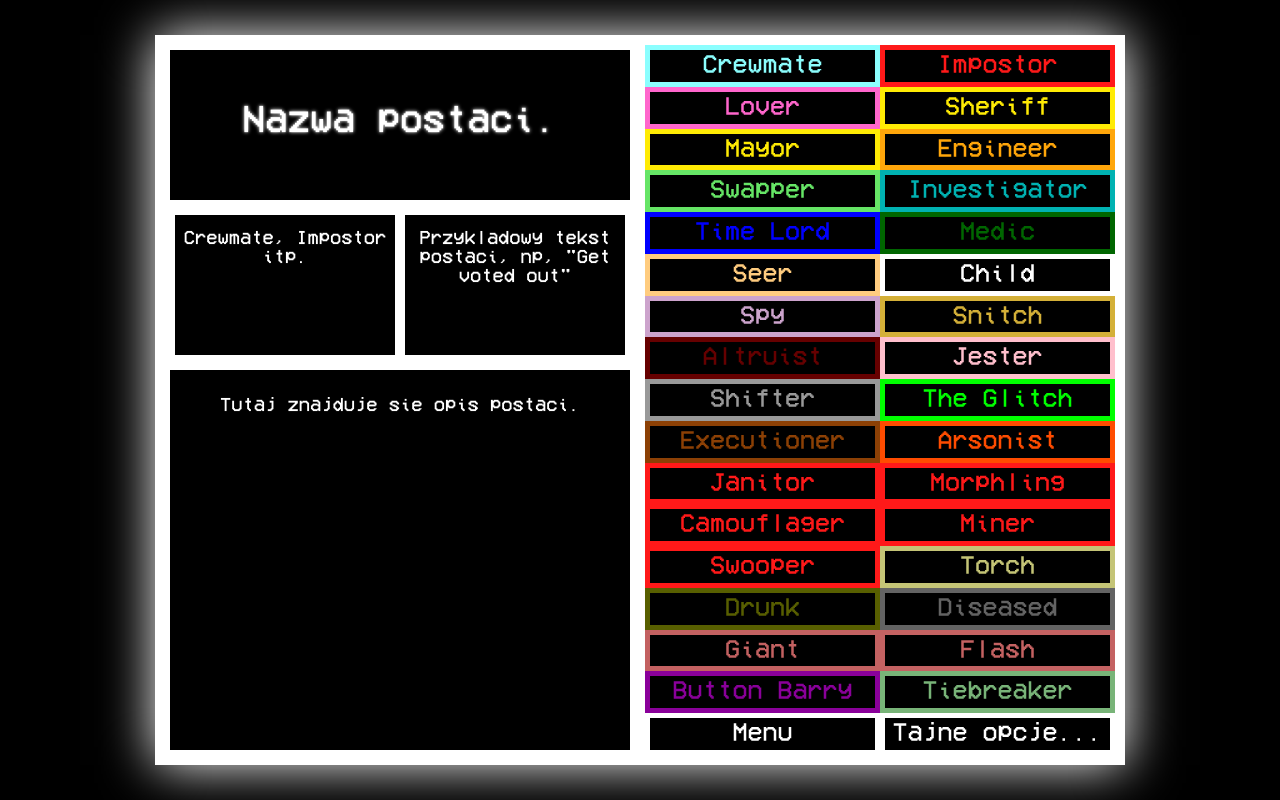
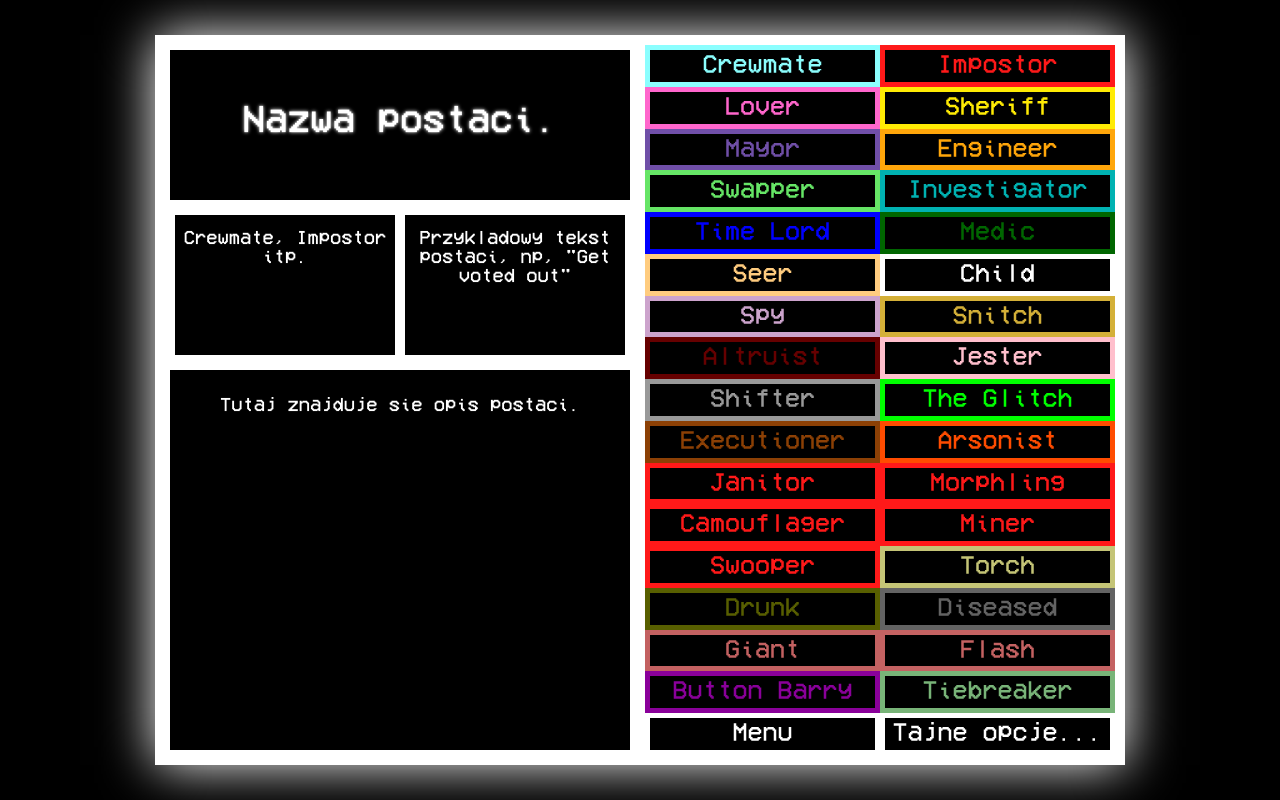
Before and after one commit to LavaMelon/TownOfUs, a plain HTML site: page index.html in a window 1280 px wide. Drawn offline with Linux system fonts and the light colour scheme.

Commit message:
poprawka koloru w HTML mayora

```diff
--- a/index.html
+++ b/index.html
@@ -45,7 +45,7 @@
 		<div class="Pudelko Impo" onclick="change(Impo)">Impostor</div>
 		<div class="Pudelko Love" onclick="change(Love)">Lover</div>
 		<div class="Pudelko Sher" onclick="change(Sher)">Sheriff</div>
-		<div class="Pudelko Sher" onclick="change(Mayo)">Mayor</div>
+		<div class="Pudelko Mayo" onclick="change(Mayo)">Mayor</div>
 		<div class="Pudelko Engi" onclick="change(Engi)">Engineer</div>
 		<div class="Pudelko Swap" onclick="change(Swap)">Swapper</div>
 		<div class="Pudelko Inve" onclick="change(Inve)">Investigator</div>
```
